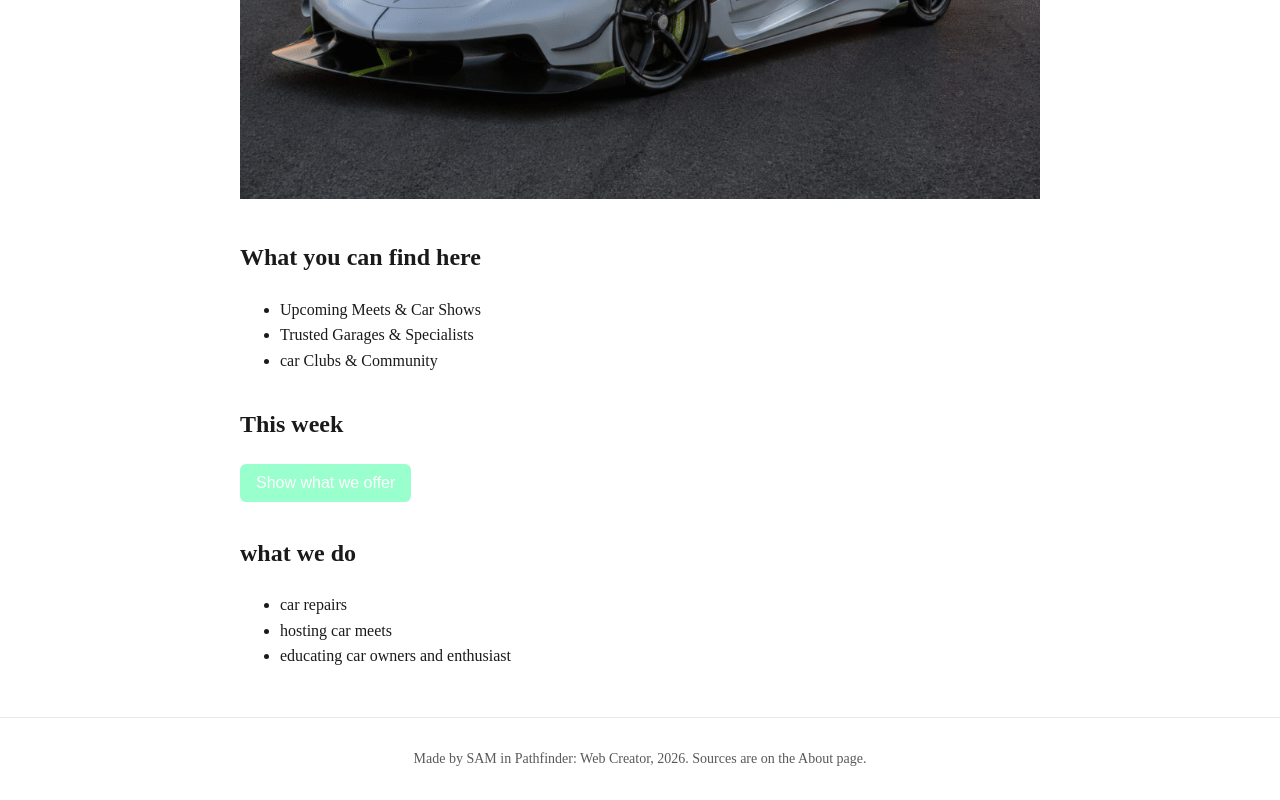
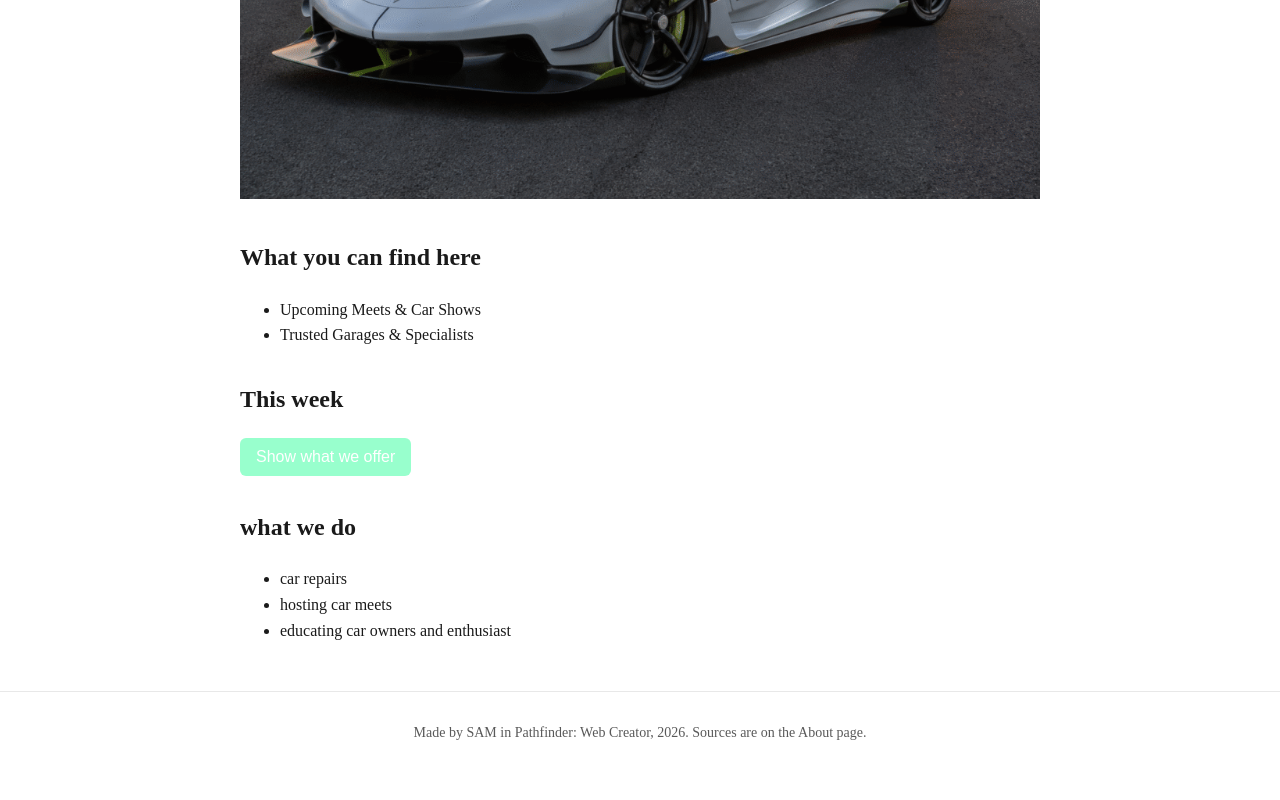
Before and after one commit to SAMTHEMASTER300/NOVA-, a plain HTML site: page index.html in a window 1280 px wide. Shown: the part 625-1425 px from the top of the page. After the commit the page ends 1400 px from the top, so only its background shows below. Drawn offline with Linux system fonts and the light colour scheme.

Commit message:
removed one list item under what you can find here

```diff
--- a/index.html
+++ b/index.html
@@ -31,7 +31,7 @@
       <ul>
         <li>Upcoming Meets & Car Shows</li>
         <li>Trusted Garages & Specialists</li>
-        <li>car Clubs & Community</li>
+
       </ul>
     </section>
 
```
